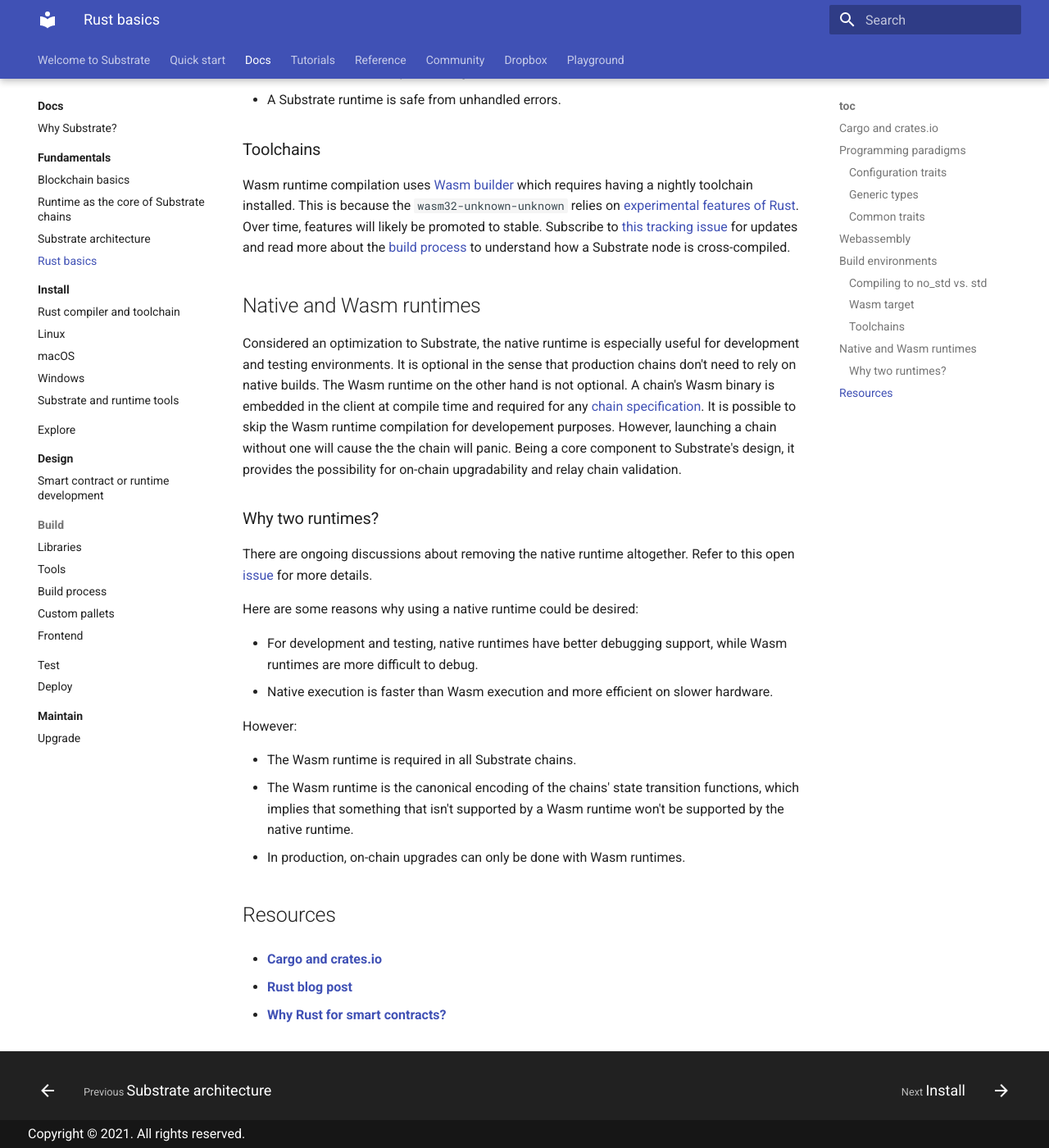
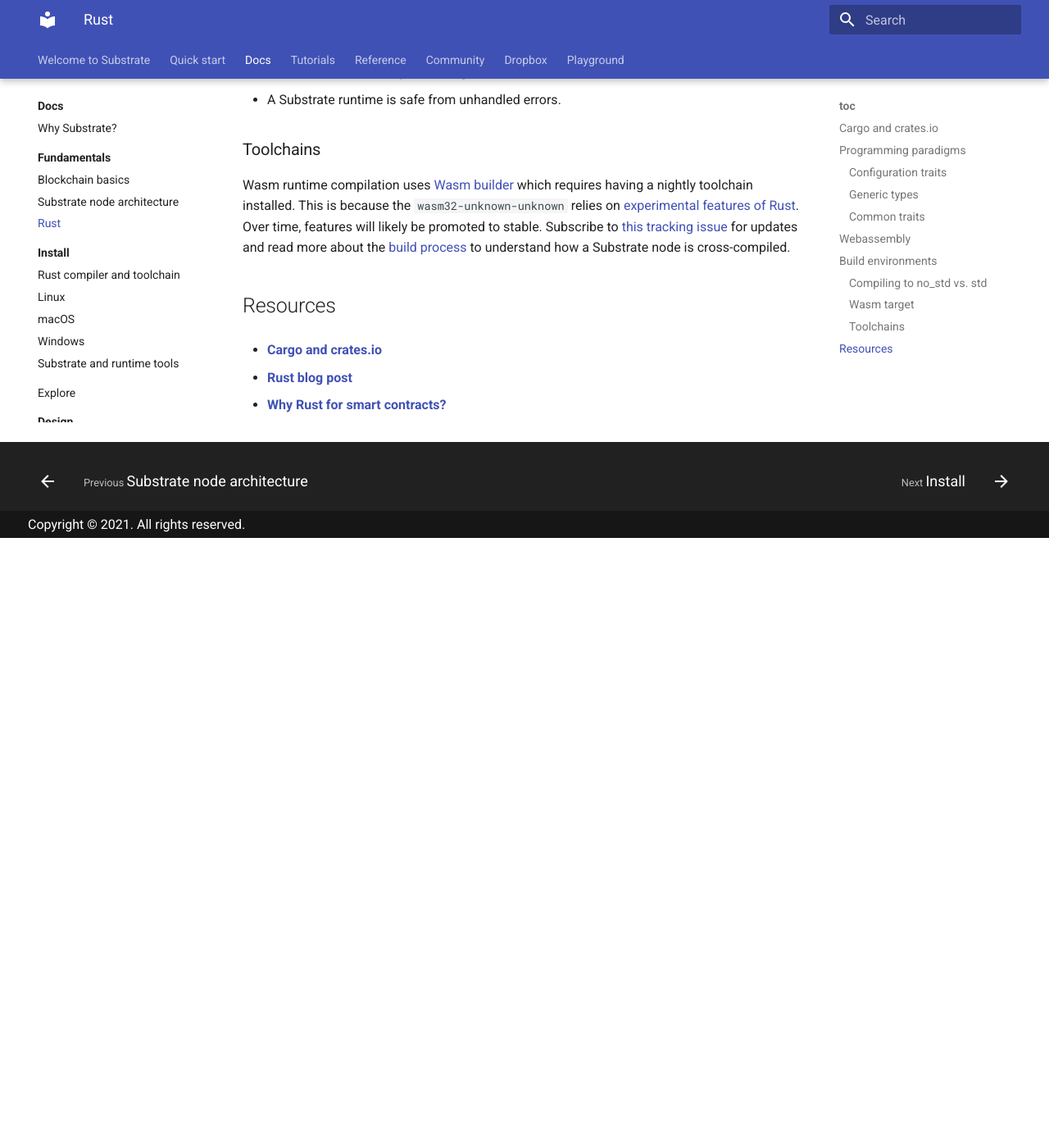
Before and after one commit to polkadot-developers/docs-sandbox, an MkDocs documentation site: the page built from source/docs/main-docs/02-fundamentals/rust-basics.md, in a window 1280 px wide and 1400 px high, scrolled down 5421 px. Shown: the whole window at 82% size. Built offline with MkDocs 1.6.1 and Material for MkDocs 9.7.7, drawn with Linux system fonts in a browser that asks for light colours; after the commit the page ends 6077 px from its top, so only the background shows below that.

Commit message:
Reshuffle for architecture page

```diff
--- a/source/docs/main-docs/02-fundamentals/rust-basics.md
+++ b/source/docs/main-docs/02-fundamentals/rust-basics.md
@@ -221,34 +221,6 @@
 This is because the `wasm32-unknown-unknown` relies on [experimental features of Rust](https://doc.rust-lang.org/unstable-book/the-unstable-book.html).
 Over time, features will likely be promoted to stable.
 Subscribe to [this tracking issue](https://github.com/paritytech/substrate/issues/1252) for updates and read more about the [build process](./build-process) to understand how a Substrate node is cross-compiled.
-
-## Native and Wasm runtimes
-<!-- Note to self: maybe move this to architecture page? The goal of this section is to explain why Substrate is designed to have both Wasm and native runtimes, as a prelude to the build process which it should link to. -->
-
-Considered an optimization to Substrate, the native runtime is especially useful for development and testing environments.
-It is optional in the sense that production chains don't need to rely on native builds.
-The Wasm runtime on the other hand is not optional.
-A chain's Wasm binary is embedded in the client at compile time and required for any [chain specification](./todo).
-It is possible to skip the Wasm runtime compilation for developement purposes.
-However, launching a chain without one will cause the the chain will panic.
-Being a core component to Substrate's design, it provides the possibility for on-chain upgradability and relay chain validation.
-
-### Why two runtimes?
-
-There are ongoing discussions about removing the native runtime altogether.
-Refer to this open [issue](https://github.com/paritytech/substrate/issues/7288) for more details.
-
-Here are some reasons why using a native runtime could be desired:
-
-- For development and testing, native runtimes have better debugging support, while Wasm runtimes are more difficult to debug.
-- Native execution is faster than Wasm execution and more efficient on slower hardware.
-
-However:
-
-- The Wasm runtime is required in all Substrate chains.
-- The Wasm runtime is the canonical encoding of the chains' state transition functions, which implies that something that isn't supported by a Wasm runtime won't be supported by the native runtime.
-- In production, on-chain upgrades can only be done with Wasm runtimes.
-
 ## Resources
 
 - [**Cargo and crates.io**](https://doc.rust-lang.org/book/ch14-00-more-about-cargo.html)
--- a/source/mkdocs.yml
+++ b/source/mkdocs.yml
@@ -29,9 +29,8 @@
         - 'Fundamentals':
              - 'main-docs/02-fundamentals/index.md'
              - 'Blockchain basics': 'main-docs/02-fundamentals/blockchain-basics.md'
-             - 'Runtime as the core of Substrate chains': 'main-docs/02-fundamentals/runtime.md'
-             - 'main-docs/02-fundamentals/substrate-client.md'
-             - 'main-docs/02-fundamentals/rust-basics.md'
+             - 'Substrate node architecture': 'main-docs/02-fundamentals/architecture.md'
+             - 'Rust': 'main-docs/02-fundamentals/rust-basics.md'
         - 'Install':
              - 'main-docs/03-install/index.md'
              - 'Rust compiler and toolchain': 'main-docs/03-install/rust-builds.md'
```
Also changed, not shown: source/docs/main-docs/02-fundamentals/architecture.md (renamed from source/docs/main-docs/02-fundamentals/substrate-client.md, +46 -41 lines).
